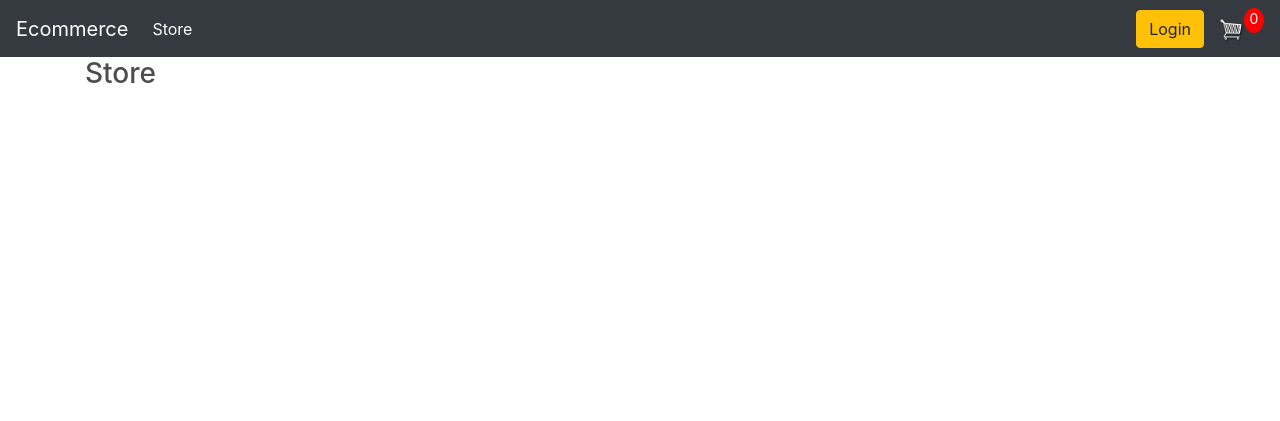
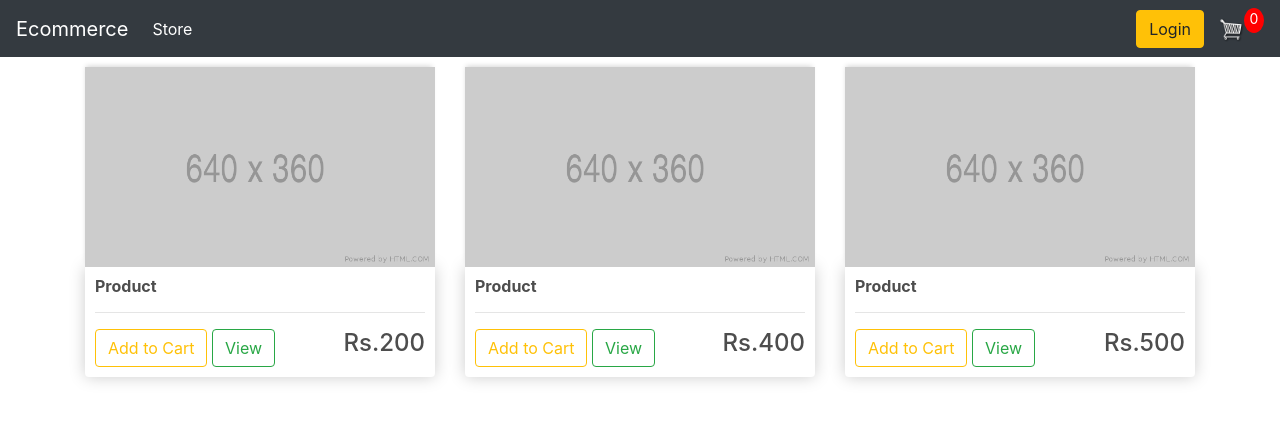
Before and after one commit to priyansh18/Shophut, a Django app: template ecommerce/store/templates/store/store.html in a window 1280 px wide. Shown: the top 421 px of the page. Run offline with Django 3.2, Linux system fonts and the light colour scheme; the template is opened without the code that fills it, so the values that code supplies are empty; some libraries are stand-ins or nearby versions.

Commit message:
Store Product Added

```diff
--- a/ecommerce/store/templates/store/store.html
+++ b/ecommerce/store/templates/store/store.html
@@ -1,4 +1,34 @@
 {% extends 'store/main.html'%} {% load static %} {% block content %}
-
-<h3>Store</h3>
+<div class="row">
+  <div class="col-lg-4">
+    <img class="thumbnail" src="{% static 'images/placeholder.png'%}" />
+    <div class="box-element product">
+      <h6><strong>Product</strong></h6>
+      <hr />
+      <button class="btn btn-outline-warning add-btn">Add to Cart</button>
+      <a class="btn btn-outline-success" href="#">View</a>
+      <h4 style="display: inline; float: right;">Rs.200</h4>
+    </div>
+  </div>
+  <div class="col-lg-4">
+    <img class="thumbnail" src="{% static 'images/placeholder.png'%}" />
+    <div class="box-element product">
+      <h6><strong>Product</strong></h6>
+      <hr />
+      <button class="btn btn-outline-warning add-btn">Add to Cart</button>
+      <a class="btn btn-outline-success" href="#">View</a>
+      <h4 style="display: inline; float: right;">Rs.400</h4>
+    </div>
+  </div>
+  <div class="col-lg-4">
+    <img class="thumbnail" src="{% static 'images/placeholder.png'%}" />
+    <div class="box-element product">
+      <h6><strong>Product</strong></h6>
+      <hr />
+      <button class="btn btn-outline-warning add-btn">Add to Cart</button>
+      <a class="btn btn-outline-success" href="#">View</a>
+      <h4 style="display: inline; float: right;">Rs.500</h4>
+    </div>
+  </div>
+</div>
 {% endblock %}
```
Also changed, not shown: ecommerce/static/images/placeholder.png (added).
